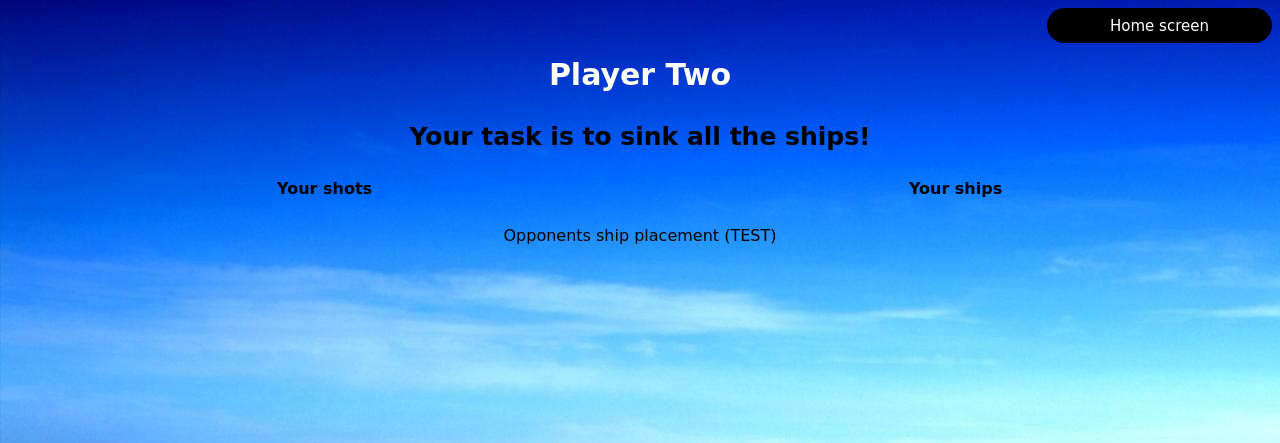
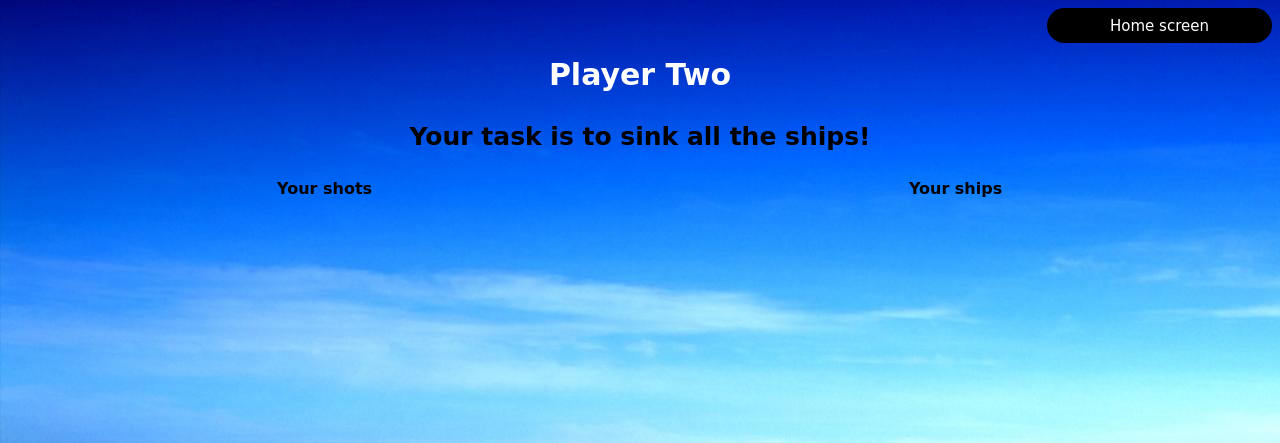
Before and after one commit to tgardela/battleships, a Flask app: template app/templates/second.html in a window 1280 px wide. Shown: the top 443 px of the page. Run offline with Flask 2, Linux system fonts and the light colour scheme; the template is opened without the code that fills it, so the values that code supplies are empty.

Commit message:
Update second.html

```diff
--- a/app/templates/second.html
+++ b/app/templates/second.html
@@ -31,14 +31,5 @@
             {% endif %}
         </tr>
     </table>
-    <table>
-        <tr>
-            <td class="playScreenOceanTd">
-                <p>Opponents ship placement (TEST)</p>
-                {% from 'macros/print_own_board.html' import print_own_board %}
-                {% if first_ships %}{{ print_own_board(first_ships) }}{% endif %}
-            </td>
-        </tr>
-    </table>
     </center>
 {% endblock content %}
```
